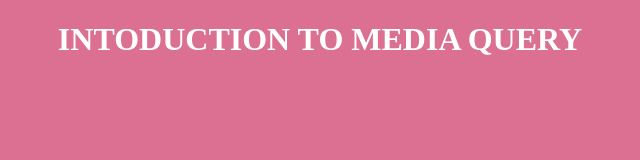
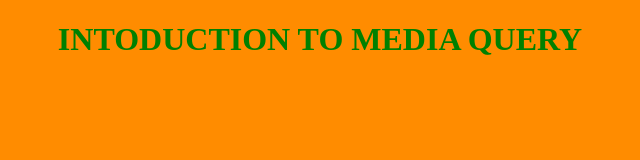
Before and after one commit to atihsingh22/MediaQuery, a plain HTML site: page index.html in a window 1280 px wide. Shown: the whole page, without its empty margins (320-960 px from the left). Drawn offline with Linux system fonts and the light colour scheme.

Commit message:
final changes

```diff
--- a/style.css
+++ b/style.css
@@ -21,3 +21,27 @@ h1{
         color: white;
     }
 }
+@media (min-width:1024px) {
+    body{
+        background-color:red;
+    }
+    h1{
+        color: black;
+    }
+}
+@media (min-width:1280px) {
+    body{
+        background-color:darkorange;
+    }
+    h1{
+        color: green;
+    }
+}
+@media (min-width:1536px) {
+    body{
+        background-color:blueviolet;
+    }
+    h1{
+        color: white;
+    }
+}
```
